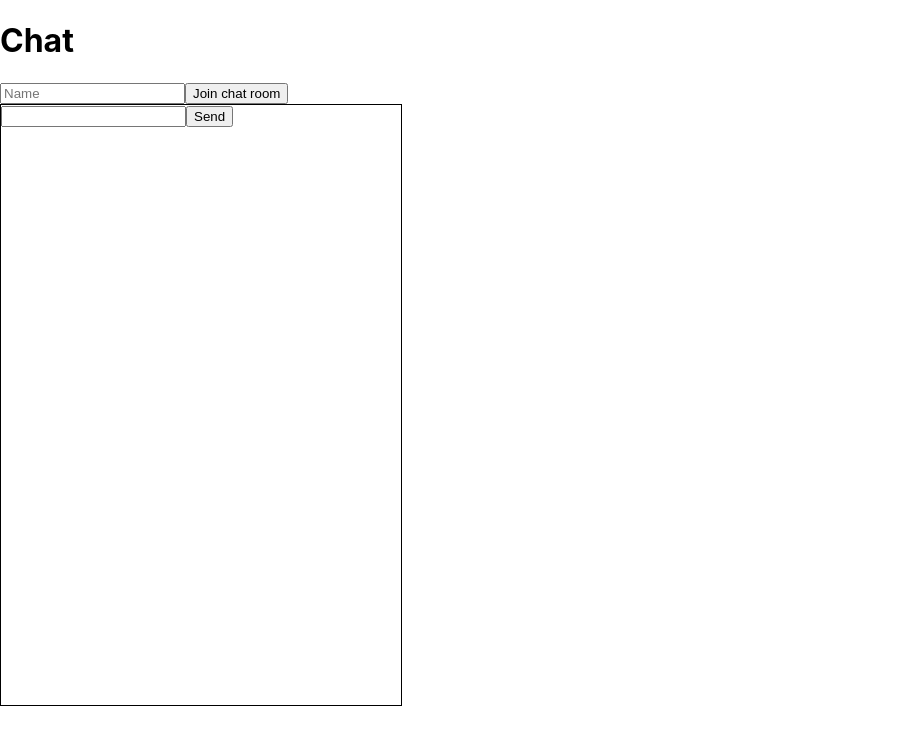
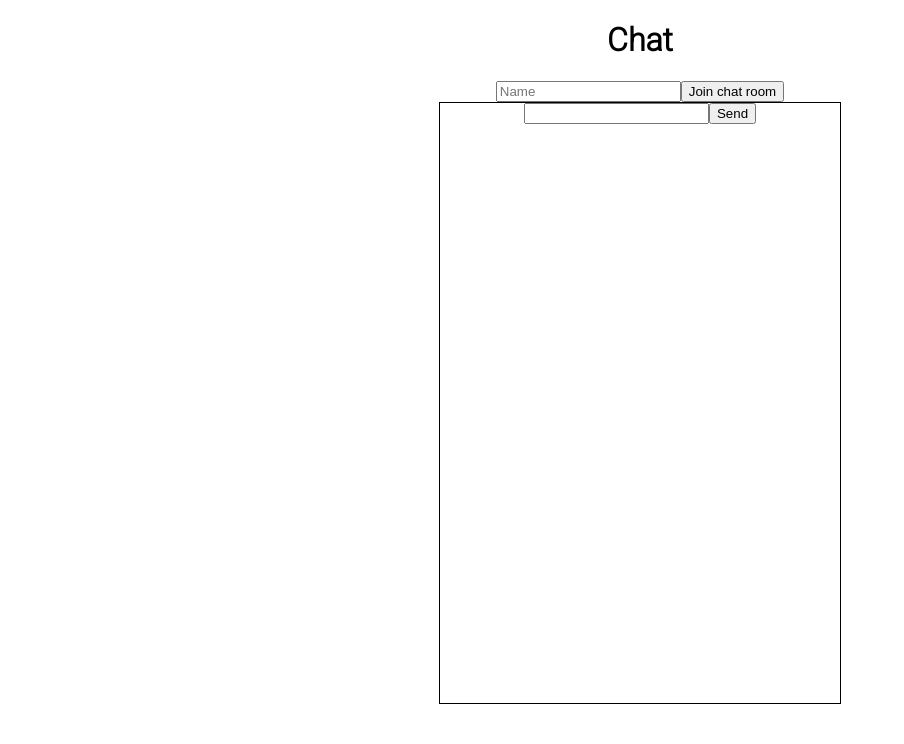
Before and after one commit to mlazzarini/ws-simple-chat, a React (Create React App) app in the folder client/: page / in a window 1280 px wide. Shown: the top 744 px of the page, without its empty margins (0-904 px from the left). Built offline with nearby package versions, Linux system fonts and the light colour scheme.

Commit message:
Beautify chat appearance

```diff
--- a/client/public/index.html
+++ b/client/public/index.html
@@ -24,7 +24,8 @@
       work correctly both with client-side routing and a non-root public URL.
       Learn how to configure a non-root public URL by running `npm run build`.
     -->
-    <title>React App</title>
+    <link href="https://fonts.googleapis.com/css2?family=Roboto:wght@300&display=swap" rel="stylesheet">
+    <title>Simple chat</title>
   </head>
   <body>
     <noscript>You need to enable JavaScript to run this app.</noscript>
--- /dev/null
+++ b/client/src/App.css
@@ -0,0 +1,4 @@
+.App {
+	text-align: center;
+	font-family: 'Roboto', sans-serif;
+}
--- a/client/src/App.js
+++ b/client/src/App.js
@@ -1,4 +1,5 @@
 import React, { useState } from 'react';
+import styles from './App.css';
 import { connect, disconnect, sendMessage } from './webSocketManager';
 import NameInput from './components/NameInput';
 import ChatRoom from './components/ChatRoom';
--- a/client/src/components/ChatRoom.css
+++ b/client/src/components/ChatRoom.css
@@ -2,4 +2,16 @@
   border: 1px solid black;
   width: 400px;
   height: 600px;
+  margin: auto;
 }
+
+.message {
+  border-bottom: 1px solid black;
+  padding: 4px;
+  text-align: left;
+}
+
+.metadata {
+  font-size: 12px;
+  color: grey;
+}
```
